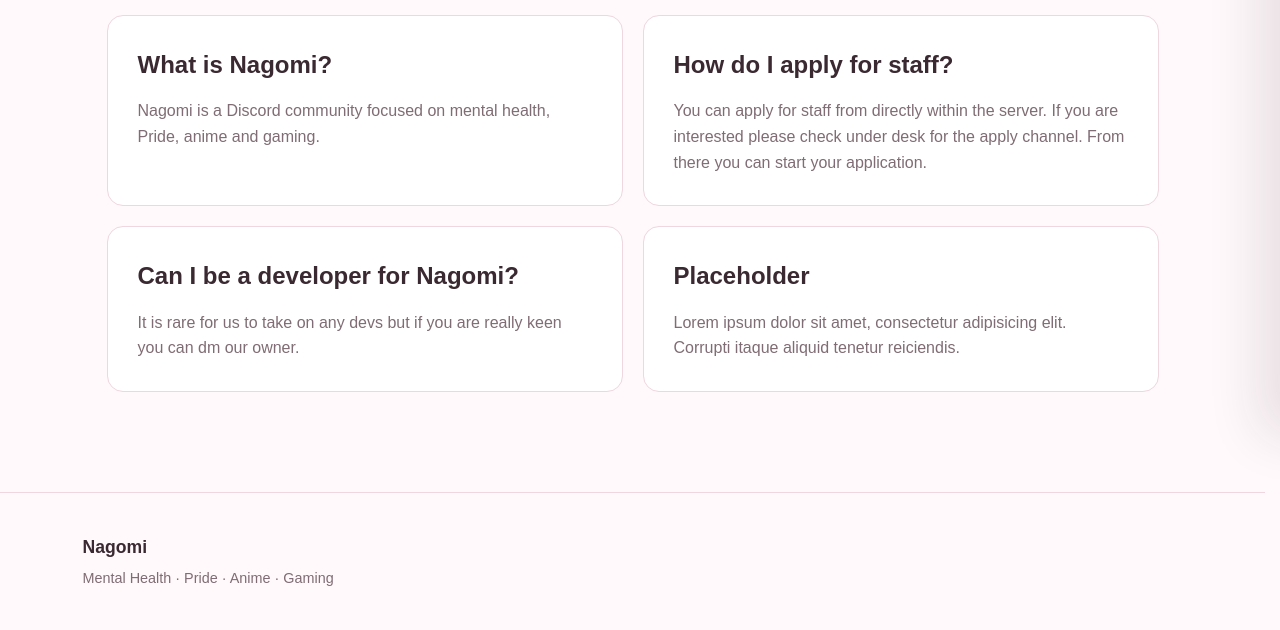
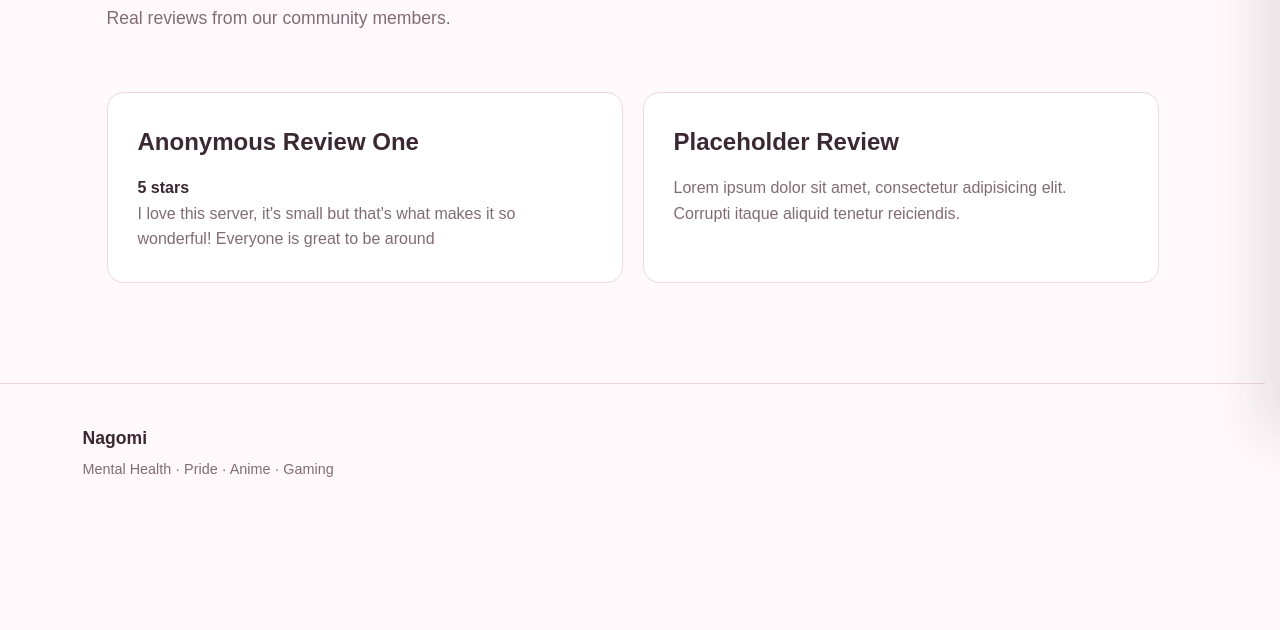
Before and after one commit to mrrias/nagomi, a plain HTML site: page pages/reviews.html in a window 1280 px wide. Shown: the part 365-995 px from the top of the page. After the commit the page ends 886 px from the top, so only its background shows below. Drawn offline with Linux system fonts and the light colour scheme.

Commit message:
remove faq, added reviews

```diff
--- a/pages/faq.html
+++ b/pages/reviews.html
@@ -5,7 +5,7 @@
 
     <meta name="viewport" content="width=device-width, initial-scale=1.0" />
 
-    <title>FAQ · Nagomi</title>
+    <title>Reviews · Nagomi</title>
 
     <meta name="theme-color" content="#f3a9c2" />
 
@@ -63,7 +63,7 @@
 
           <a href="staff.html" class="menu-link"> Staff </a>
 
-          <a href="faq.html" class="menu-link active"> FAQ </a>
+          <a href="reviews.html" class="menu-link active"> Reviews </a>
         </nav>
 
         <div class="menu-footer">
@@ -82,48 +82,35 @@
         <header class="page-header">
           <span class="eyebrow"> Frequently Asked Questions </span>
 
-          <h1>Questions, answered.</h1>
+          <h1>
+            Member <br>
+            Reviews
+          </h1>
 
-          <p>Some common questions and queries members have.</p>
+          <p>Real reviews from our community members.</p>
         </header>
 
         <section class="content-grid">
           <article class="content-card">
-            <h2>What is Nagomi?</h2>
+            <h2>Anonymous Review One</h2>
+
+            <h4>5 stars</h4>
 
             <p>
-              Nagomi is a Discord community focused on mental health, Pride,
-              anime and gaming.
+              I love this server, it's small but that's what makes it so wonderful!
+              Everyone is great to be around
             </p>
           </article>
 
           <article class="content-card">
-            <h2>How do I apply for staff?</h2>
-
-            <p>
-              You can apply for staff from directly within the server. If you
-              are interested please check under desk for the apply channel. From
-              there you can start your application.
-            </p>
-          </article>
-
-          <article class="content-card">
-            <h2>Can I be a developer for Nagomi?</h2>
-
-            <p>
-              It is rare for us to take on any devs but if you are really keen
-              you can dm our owner.
-            </p>
-          </article>
-
-          <article class="content-card">
-            <h2>Placeholder</h2>
+            <h2>Placeholder Review</h2>
 
             <p>
               Lorem ipsum dolor sit amet, consectetur adipisicing elit. Corrupti
               itaque aliquid tenetur reiciendis.
             </p>
           </article>
+
         </section>
       </main>
 
```
Also changed, not shown: index.html (+1 -1 lines).
